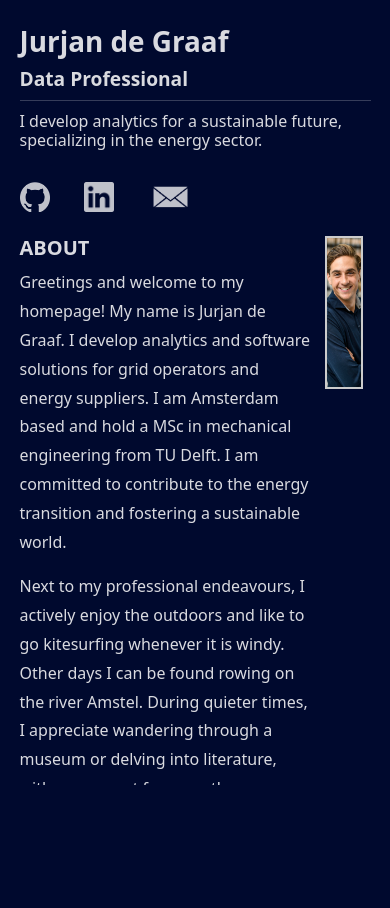
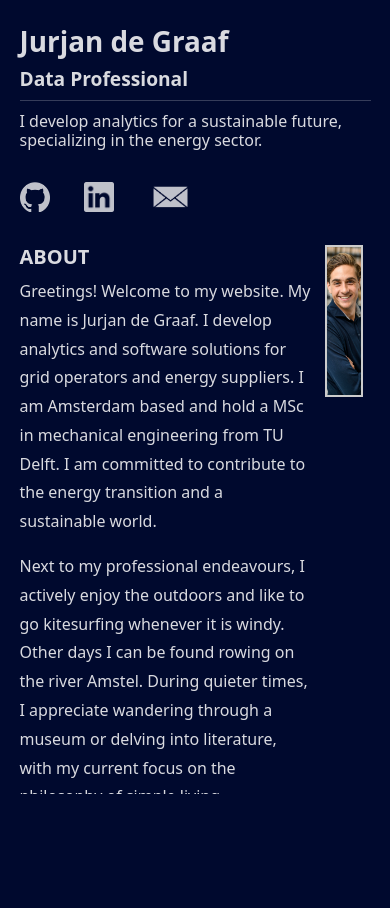
Before and after one commit to jurjan-de-graaf/jurjan-de-graaf.github.io, a plain HTML site: page index.html in a window 390 px wide. Shown: the top 908 px of the page. Drawn offline with nearby package versions, Linux system fonts and the light colour scheme.

Commit message:
minor nav bar padding and about text

```diff
--- a/index.html
+++ b/index.html
@@ -50,7 +50,7 @@
                         <div class="about-text-box">
                             <h2 class="content-heading" id="about">About</h2>
                             <p>
-                                Greetings and welcome to my homepage! My name is Jurjan de Graaf. I develop analytics and software solutions for grid operators and energy suppliers. I am Amsterdam based and hold a MSc in mechanical engineering from TU Delft. I am committed to contribute to the energy transition and fostering a sustainable world.
+                                Greetings! Welcome to my website. My name is Jurjan de Graaf. I develop analytics and software solutions for grid operators and energy suppliers. I am Amsterdam based and hold a MSc in mechanical engineering from TU Delft. I am committed to contribute to the energy transition and a sustainable world.
                             </p>
                             <p>
                                 Next to my professional endeavours, I actively enjoy the outdoors and like to go kitesurfing whenever it is windy. Other days I can be found rowing on the river Amstel. During quieter times, I appreciate wandering through a museum or delving into literature, with my current focus on the philosophy of simple living.
--- a/styles.css
+++ b/styles.css
@@ -201,7 +201,7 @@ section {
 
     aside {
         padding-top: 3vh;
-        padding-bottom: 2vh;
+        padding-bottom: 3vh;
     }
 
     .main-content {
```
